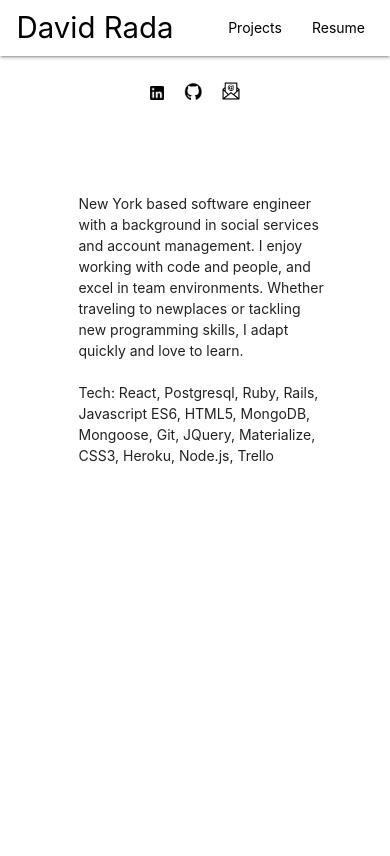
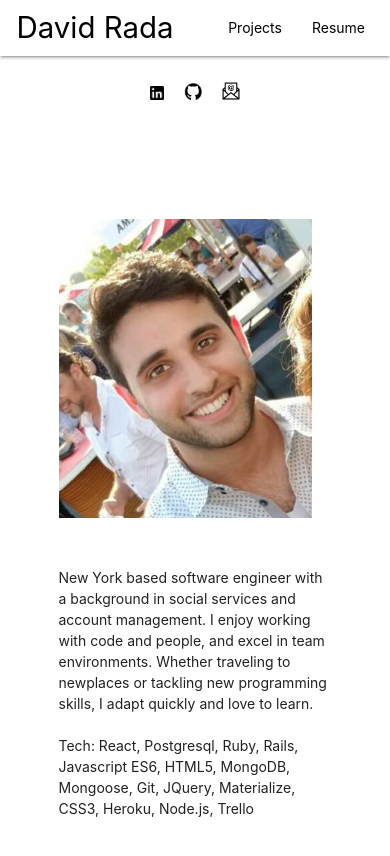
Before and after one commit to DavidJRada/portfolio, a React (Create React App) app: page / in a window 390 px wide. Shown: the top 856 px of the page. Built offline with nearby package versions, Linux system fonts and the light colour scheme.

Commit message:
fixing picture sizing on small screen;

```diff
--- a/src/index.css
+++ b/src/index.css
@@ -17,7 +17,7 @@
 }
 
 #profile-pic {
-  width: 90%;
+  width: 100%;
 }
 
 .profile-pic {
@@ -62,10 +62,10 @@
 }
 
 @media only screen and (max-width: 550px) {
-  #profile-pic {
-    /* margin-top: 120px; */
-    display: none;
+  .about-me {
+    flex-direction: column;
   }
+
   .david-rada {
     margin-left: -100px !important;
   }
@@ -75,4 +75,9 @@
   .david-rada {
     margin-left: -75px !important;
   }
+   #profile-pic {
+    width: 50%;
+    margin-left: 29%;
+    margin-top: -5px;
+  }
 }
```
Also changed, not shown: src/components/images/profpic.png, 1 other file (tests, documents, lock files or other folders).
